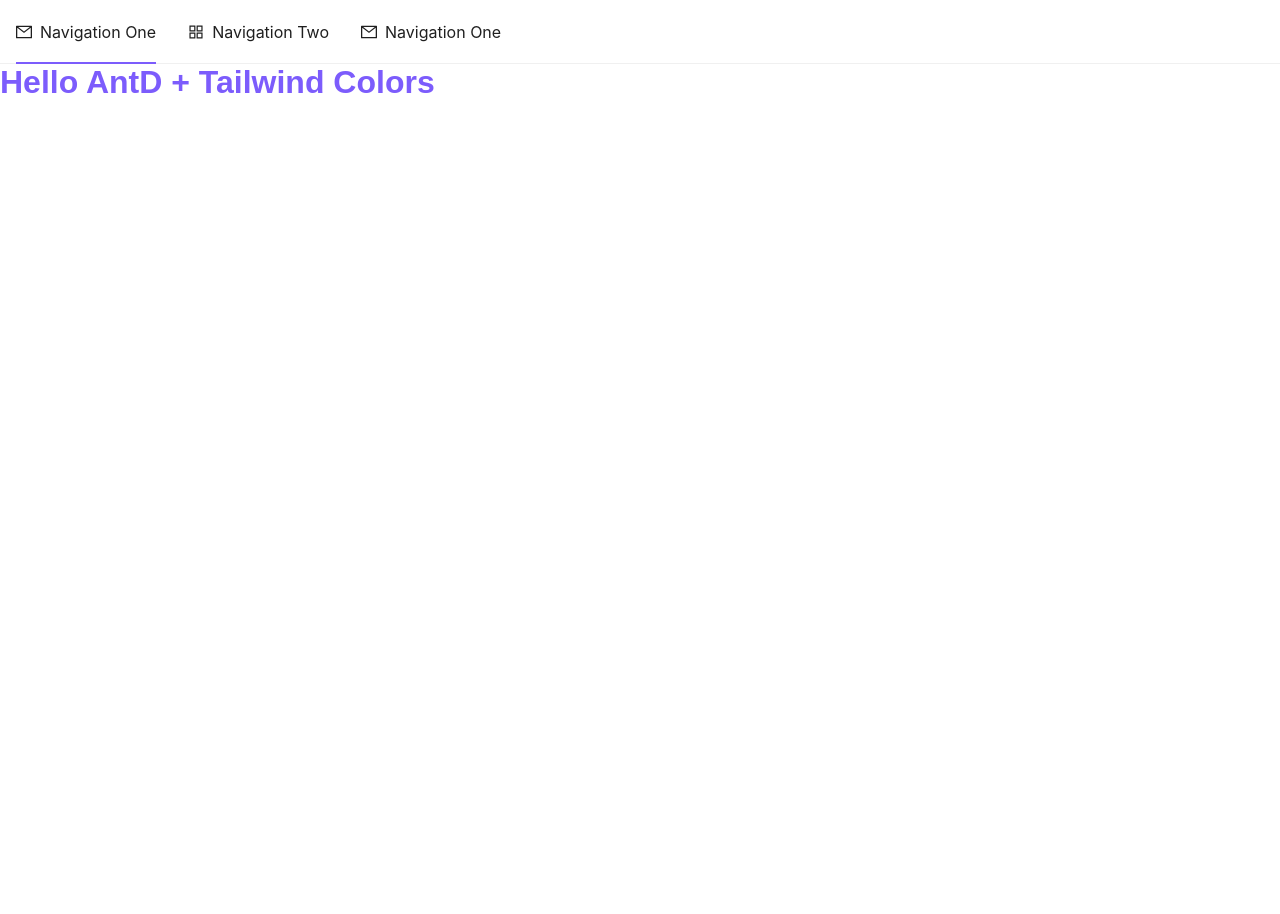
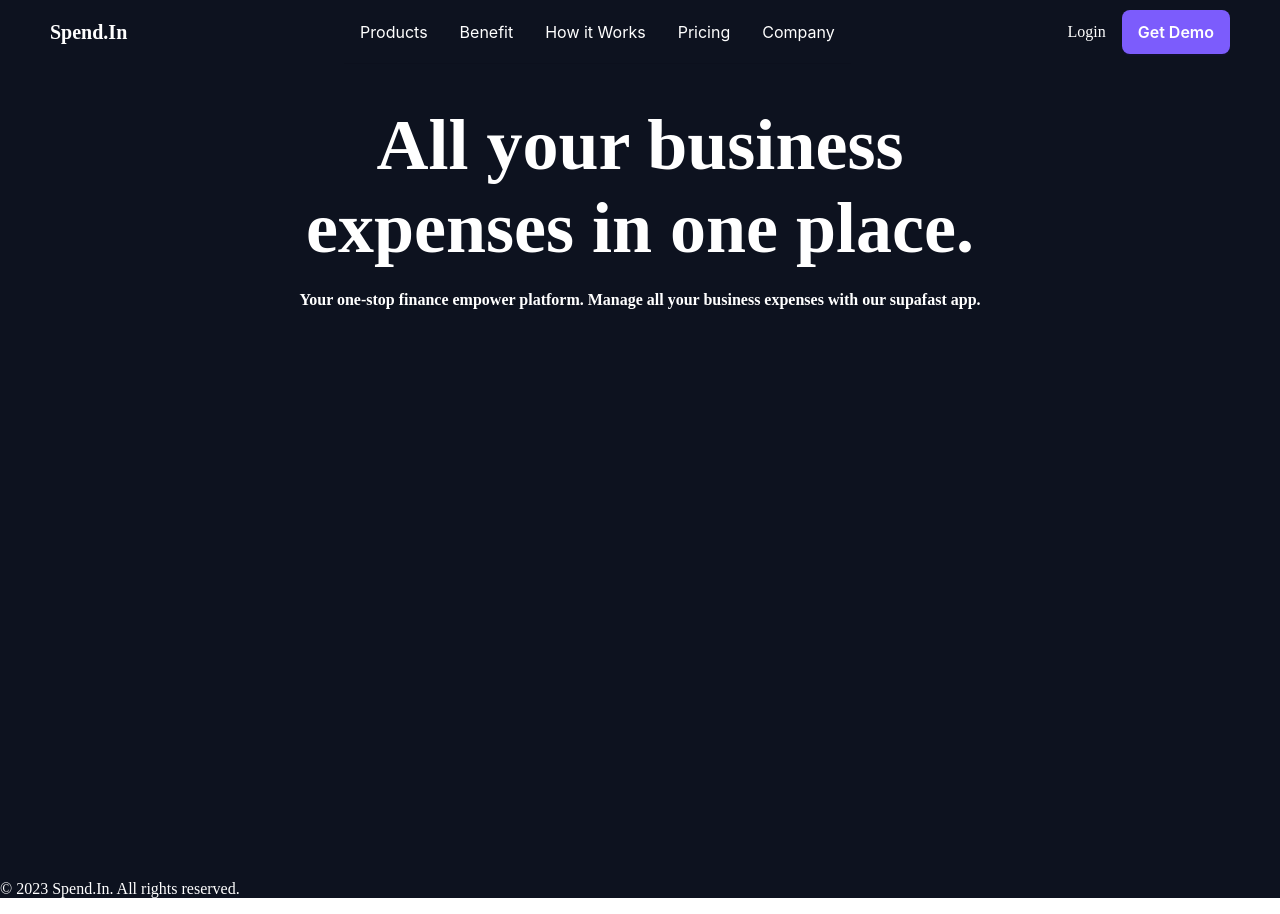
Before and after one commit to md-ashikur/spend-in, a Next.js app: page / in a window 1280 px wide. Before the commit the page ends 800 px from the top, so only its background shows below. Built offline with nearby package versions, Linux system fonts and the light colour scheme.

Commit message:
Implement layout structure with Navbar and Footer, add HeroSection component, and enhance theme configuration

```diff
--- a/src/app/globals.css
+++ b/src/app/globals.css
@@ -1,43 +1,8 @@
-:root {
-  --background: #ffffff;
 
-}
-
-@media (prefers-color-scheme: dark) {
-  :root {
-    --background: #ffffff;
-    --foreground: #ededed;
-  }
-}
-
-html,
 body {
   max-width: 100vw;
   overflow-x: hidden;
-
-}
-
-body {
-  color: var(--foreground);
-  background: var(--background);
-  font-family: Arial, Helvetica, sans-serif;
-  -webkit-font-smoothing: antialiased;
-  -moz-osx-font-smoothing: grayscale;
-}
-
-* {
-  box-sizing: border-box;
   padding: 0;
   margin: 0;
+  color: #fff !important;
 }
-
-a {
-  color: inherit;
-  text-decoration: none;
-}
-
-@media (prefers-color-scheme: dark) {
-  html {
-    color-scheme: dark;
-  }
-}
--- a/src/app/layout.tsx
+++ b/src/app/layout.tsx
@@ -4,6 +4,9 @@
 import ConfigProvider from "antd/es/config-provider";
 import theme from "../utilites/themeConfig";
 import Navbar from "../components/Navbar/Navbar";
+import { Layout } from "antd";
+import { Content } from "antd/es/layout/layout";
+import Footer from "@/components/Footer/Footer";
 
 const geistSans = Geist({
   variable: "--font-geist-sans",
@@ -28,10 +31,12 @@
   return (
     <html lang="en">
       <body className={`${geistSans.variable} ${geistMono.variable}`}>
-
         <ConfigProvider theme={theme}>
-          <Navbar />
-          {children}
+          <div style={{ background: "#0D121F" }}>
+            <Navbar />
+            {children}
+            <Footer />
+          </div>
         </ConfigProvider>
       </body>
     </html>
--- a/src/app/page.tsx
+++ b/src/app/page.tsx
@@ -1,11 +1,12 @@
 'use client';
+import HeroSection from "@/components/HeroSection/HeroSection";
 import { theme } from "antd";
 const Home = () => {
   const { token } = theme.useToken();
 
   return (
    <div>
-     <h1 style={{ color: token.primary500 }}>Hello AntD + Tailwind Colors</h1>
+   <HeroSection />
    </div>
   );
 };
--- /dev/null
+++ b/src/components/Footer/Footer.tsx
@@ -0,0 +1,9 @@
+import React from 'react'
+
+export default function Footer() {
+  return (
+    <div>
+      <p>© 2023 Spend.In. All rights reserved.</p>
+    </div>
+  )
+}
--- /dev/null
+++ b/src/components/HeroSection/HeroSection.tsx
@@ -0,0 +1,26 @@
+import { theme } from "antd";
+import React from "react";
+
+export default function HeroSection() {
+  const { token } = theme.useToken();
+
+  return (
+    <div
+      style={{
+        height: "90vh",
+        padding: "40px",
+        textAlign: "center",
+      }}
+    >
+      <h1 style={{ fontSize: "72px", margin: 0 }}>
+        All your business <br />
+        expenses in one place.
+      </h1>
+
+      <h4>
+        Your one-stop finance empower platform. Manage all your business
+        expenses with our supafast app.
+      </h4>
+    </div>
+  );
+}
--- a/src/components/Navbar/Navbar.tsx
+++ b/src/components/Navbar/Navbar.tsx
@@ -1,76 +1,108 @@
-'use client';
-import { AppstoreOutlined, MailOutlined, SettingOutlined } from '@ant-design/icons';
-import type { MenuProps } from 'antd';
-import { Menu } from 'antd';
-import { Header } from 'antd/es/layout/layout';
+"use client";
 
-
-type MenuItem = Required<MenuProps>['items'][number];
+import type { MenuProps } from "antd";
+import { Menu, Button } from "antd";
+import { Header } from "antd/es/layout/layout";
+import { usePathname, useRouter } from "next/navigation";
+import Link from "next/link";
+import { theme } from "antd";
+type MenuItem = Required<MenuProps>["items"][number];
 
 const items: MenuItem[] = [
   {
-    key: 'sub1',
-    icon: <MailOutlined />,
-    label: 'Navigation One',
+    key: "products",
+    label: "Products",
     children: [
       {
-        key: '1-1',
-        label: 'Item 1',
-
+        key: "/products/item1",
+        label: <Link href="/products/item1">Item 1</Link>,
       },
       {
-        key: '1-2',
-        label: 'Item 2',
-
+        key: "/products/item2",
+        label: <Link href="/products/item2">Item 2</Link>,
       },
     ],
   },
   {
-    key: 'sub2',
-    icon: <AppstoreOutlined />,
-    label: 'Navigation Two',
+    key: "/benefit",
+    label: <Link href="/benefit">Benefit</Link>,
   },
   {
-    key: 'sub5',
-    icon: <MailOutlined />,
-    label: 'Navigation One',
+    key: "/how-it-works",
+    label: <Link href="/how-it-works">How it Works</Link>,
+  },
+  {
+    key: "pricing",
+    label: <Link href="/pricing">Pricing</Link>,
+  },
+  {
+    key: "company",
+    label: "Company",
     children: [
       {
-        key: '1-1',
-        label: 'Item 1',
-
+        key: "/company/item1",
+        label: <Link href="/company/item1">Item 1</Link>,
       },
       {
-        key: '1-2',
-        label: 'Item 2',
-
+        key: "/company/item2",
+        label: <Link href="/company/item2">Item 2</Link>,
       },
     ],
   },
 ];
+
 const Navbar = () => {
+  const router = useRouter();
+  const pathname = usePathname();
+  const { token } = theme.useToken();
+  const onClick: MenuProps["onClick"] = (e) => {
+    router.push(e.key);
+  };
 
-const onClick: MenuProps['onClick'] = (e) => {
-  console.log('click', e);
-};
   return (
+    <Header
+      style={{
+        position: "sticky",
+        top: 0,
+        zIndex: 1,
+        width: "full",
+        display: "flex",
+        alignItems: "center",
+        justifyContent: "space-between",
+        backgroundColor: "transparent",
+      }}
+    >
+      {/* Left: Logo */}
+      <div style={{ fontWeight: "bold", fontSize: 20}}>
+        <Link href="/" style={{ color: "#fff" }}>
+          Spend.In
+        </Link>
+      </div>
 
-      <Header
-        style={{
-          position: 'sticky',
-          top: 0,
-          zIndex: 1,
-          width: '100%',
-          display: 'flex',
-          alignItems: 'center',
-          padding: '0',
-        }}
-      >
+      {/* Center: Menu */}
+      <div style={{ flex: 1, display: "flex", justifyContent: "center" }}>
+        <Menu
+          onClick={onClick}
+          mode="horizontal"
+          items={items}
+          selectedKeys={[pathname]}
+          style={{
+            backgroundColor: "transparent",
+          }}
 
-        <Menu onClick={onClick} style={{ width: '100%' }} mode="horizontal" items={items} />
-      </Header>
+        />
+      </div>
 
-
+      {/* Right: Login + Button */}
+      <div style={{ display: "flex", gap: 16, alignItems: "center" }}>
+        <Link href="/login" style={{ color: "#fff" }}>
+          Login
+        </Link>
+        <Button type="primary" onClick={() => router.push("/demo")}>
+          Get Demo
+        </Button>
+      </div>
+    </Header>
   );
 };
 
--- a/src/utilites/antd.d.ts
+++ b/src/utilites/antd.d.ts
@@ -24,5 +24,10 @@
     secondary700?: string;
     secondary800?: string;
     secondary900?: string;
+
+
+    subMenuItemColor: string; // submenu item text color
+    subMenuItemHoverColor: string; // submenu item hover text color
+    subMenuItemSelectedBg: string; // submenu item selected background
   }
 }
--- a/src/utilites/themeConfig.ts
+++ b/src/utilites/themeConfig.ts
@@ -33,9 +33,48 @@
     secondary800: "#080C19",
     secondary900: "#040815",
 
-  borderRadius: 8,
+    borderRadius: 8,
     fontSize: 16,
 
+  },
+
+  components: {
+    // === Menu ===
+    Menu: {
+      itemColor: "#ffffffff", // default text color
+      itemHoverColor: "#1A202C", // hover text color
+      itemSelectedColor: "#fcf15cff", // active text color
+      itemSelectedBg: "#1A202C", // no background, just text color
+      horizontalItemSelectedColor: "#fc5c5cff", // selected color in horizontal menu
+
+        // === Submenu (dropdown) ===
+      subMenuItemBg: "#1A202C", // submenu background
+      subMenuItemColor: "#df0e0eff", // submenu item text
+      subMenuItemHoverColor: "#3f00e0ff", // hover
+      subMenuItemSelectedColor: "#7C5CFC", // selected text
+      subMenuItemSelectedBg: "#1A202C", // clean background
+
+
+    },
+
+    // === Card ===
+    Card: {
+      colorBgContainer: "#1A202C", // dark card background
+      colorBorderSecondary: "#2D1D92", // subtle border
+      headerFontSize: 18,
+      headerHeight: 56,
+      borderRadiusLG: 12,
+    },
+
+    // === Button ===
+    Button: {
+      colorPrimary: "#7C5CFC", // your primary button
+      colorPrimaryHover: "#5E43D8", // hover
+      colorPrimaryActive: "#432EB5", // active
+      borderRadius: 8,
+      controlHeight: 44, // button height
+      fontWeight: 600,
+    },
   },
 };
 
```
Also changed, not shown: src/app/how-it-works/page.tsx (added, +10 -0 lines), src/app/products/item1/page.tsx (added, +10 -0 lines).
